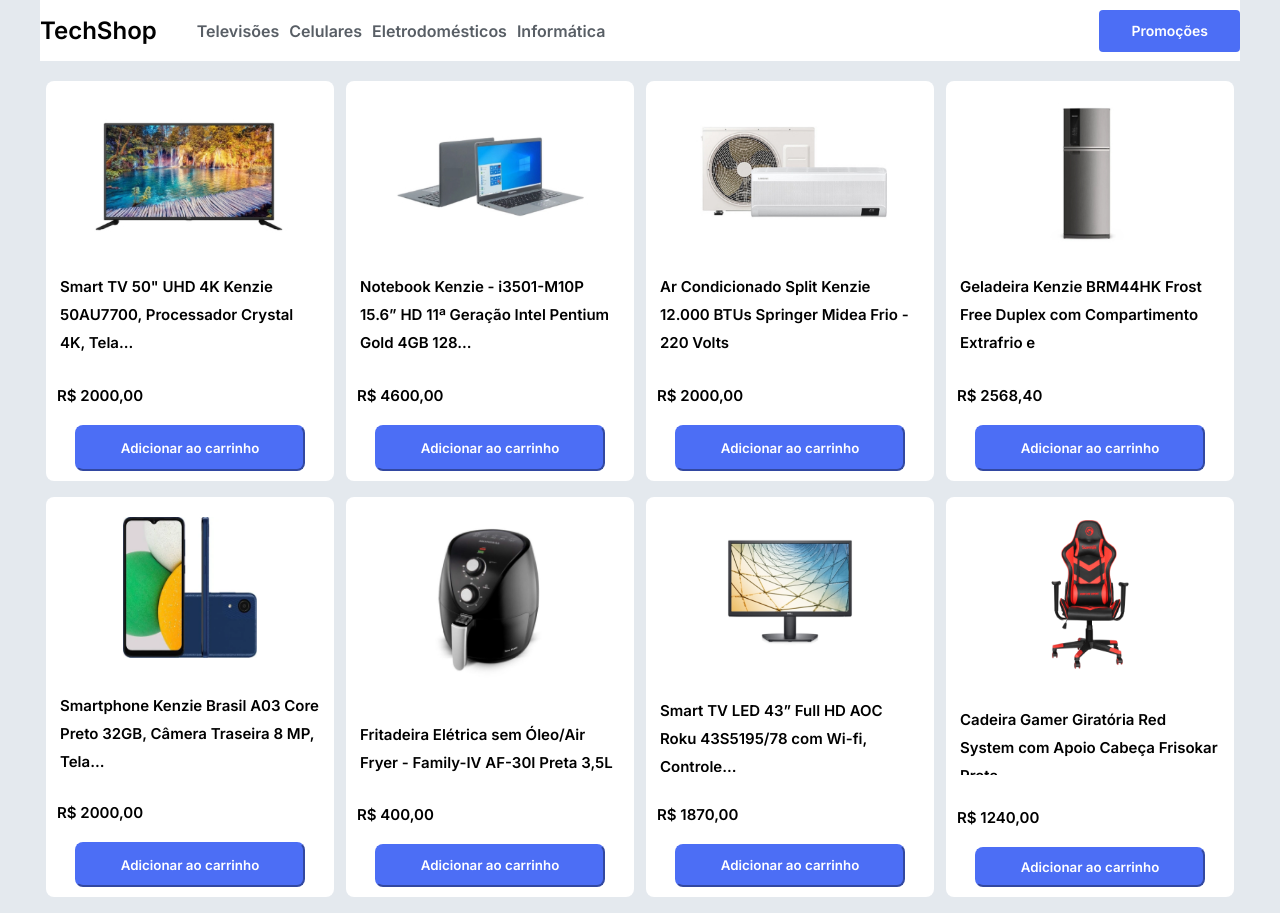
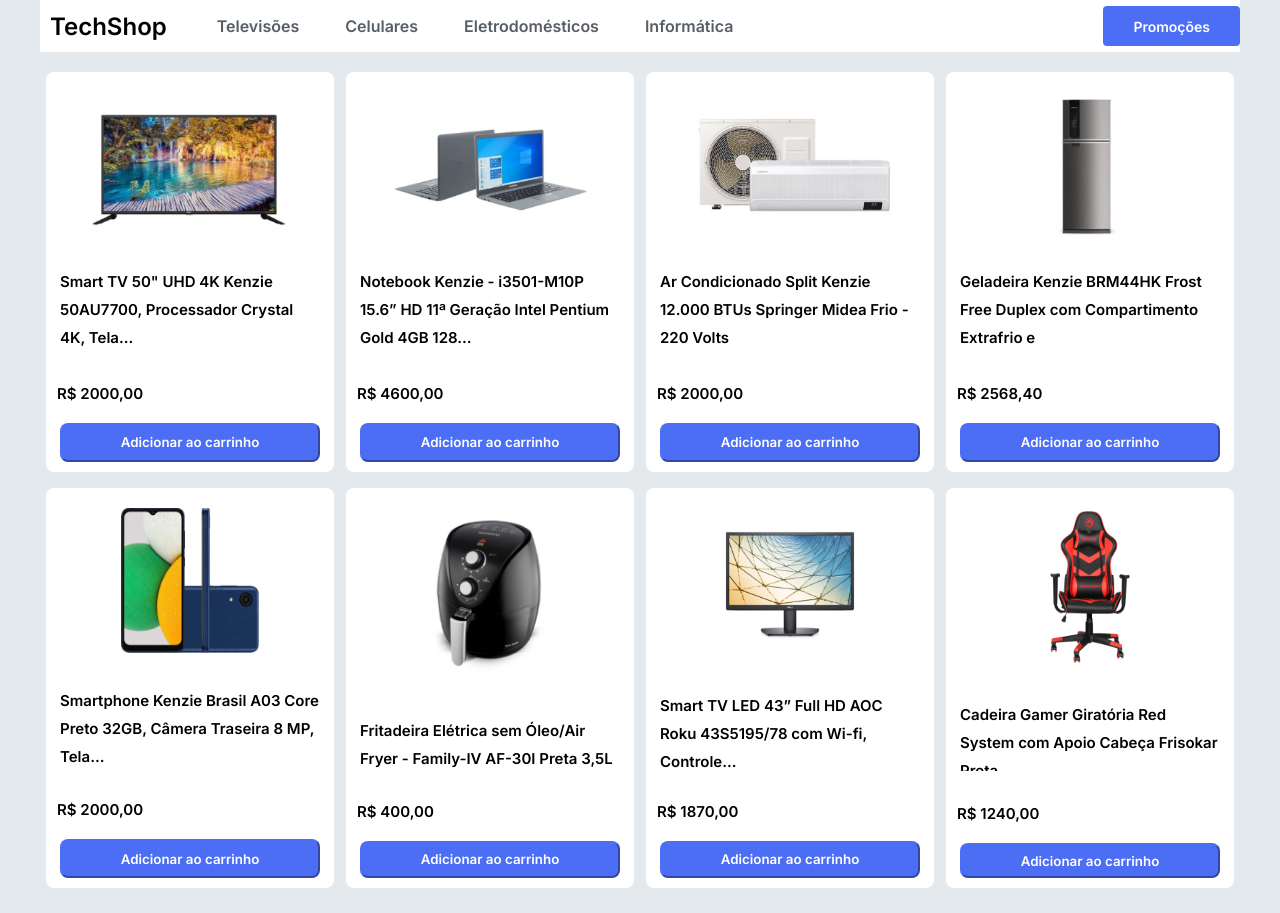
Before and after one commit to Kenzie-Academy-Brasil-Developers/m1-s1-e-commerce-com-flexbox-IdanMedina, a plain HTML site: page index.html in a window 1280 px wide. Drawn offline with Linux system fonts and the light colour scheme.

Commit message:
Ajustes no tamanho dos botões e no gap no menu de navegação

```diff
--- a/style.css
+++ b/style.css
@@ -14,6 +14,7 @@
 .logo {
   font-family: "Inter", sans-serif;
   font-size: 24px;
+  margin: 10px;
 }
 
 .menu-flex {
@@ -32,7 +33,7 @@
 .menu-nav ul {
   display: flex;
   list-style: none;
-  gap: 10px;
+  gap: 46px;
 }
 .menu-nav ul li a {
   text-decoration: none;
@@ -42,10 +43,10 @@
 }
 .menu-link-button {
   text-decoration: none;
-  height: 42px;
+  height: 40px;
   background-color: #4c6ef5;
   color: #fff;
-  padding: 0 32px;
+  padding: 0 30px;
   display: flex;
   align-items: center;
   border-radius: 4px;
@@ -87,7 +88,8 @@
   align-items: center;
   display: flex;
   width: 95%;
-  height: 95%;}
+  height: 95%;
+}
 
   .image-y {
     justify-content: center;
@@ -105,7 +107,7 @@
   line-height: 28px;
   margin: 14px;
   overflow: hidden;
-  text-overflow:ellipsis ;
+  text-overflow: ellipsis ;
 }
 .price {
   font-weight: bold;
@@ -115,8 +117,8 @@
   line-height: 28px;
 }
 .card-button {
-  width: 80%;
-  height: 48px;
+  width: 90%;
+  height: 40px;
   justify-content: center;
   align-items: center;
   background-color: #4c6ef5;
```
